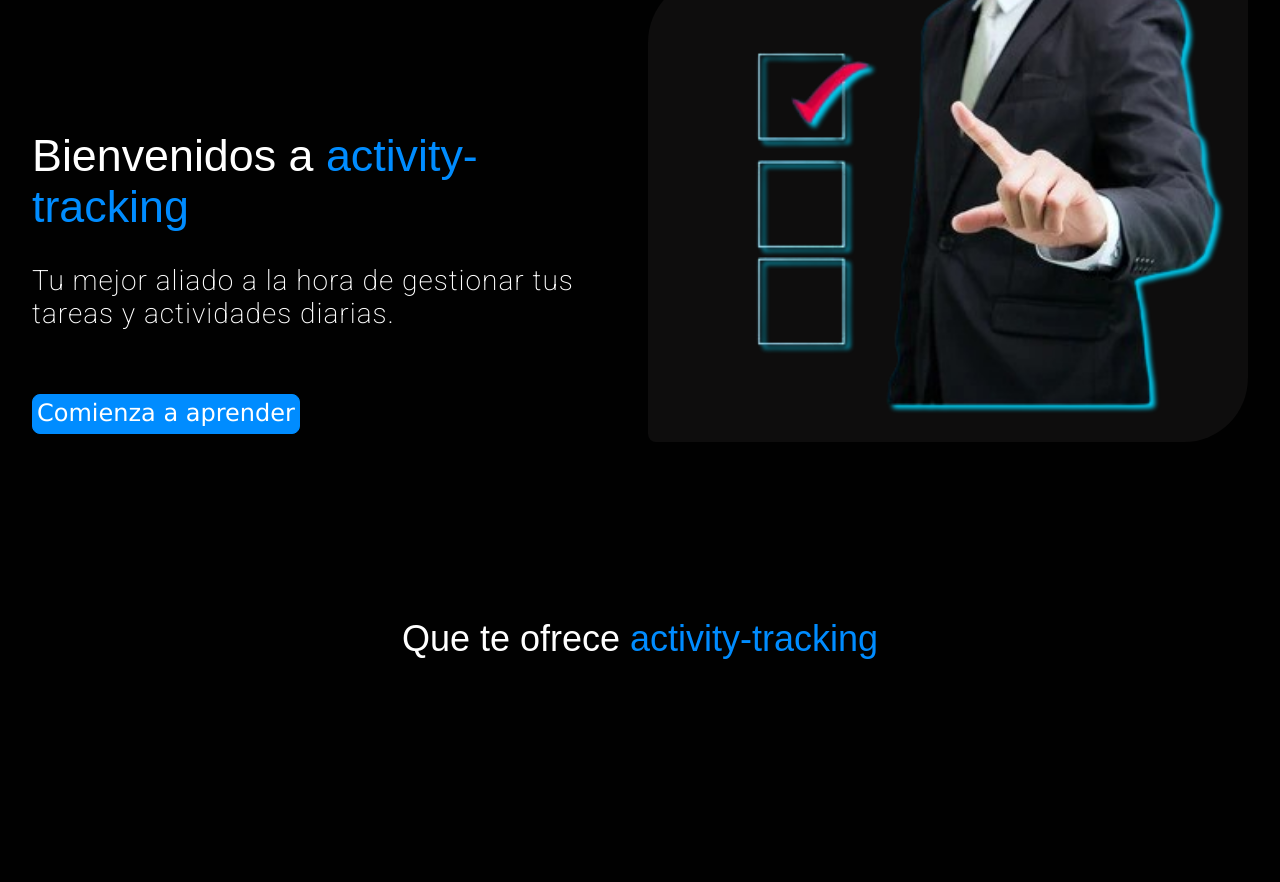
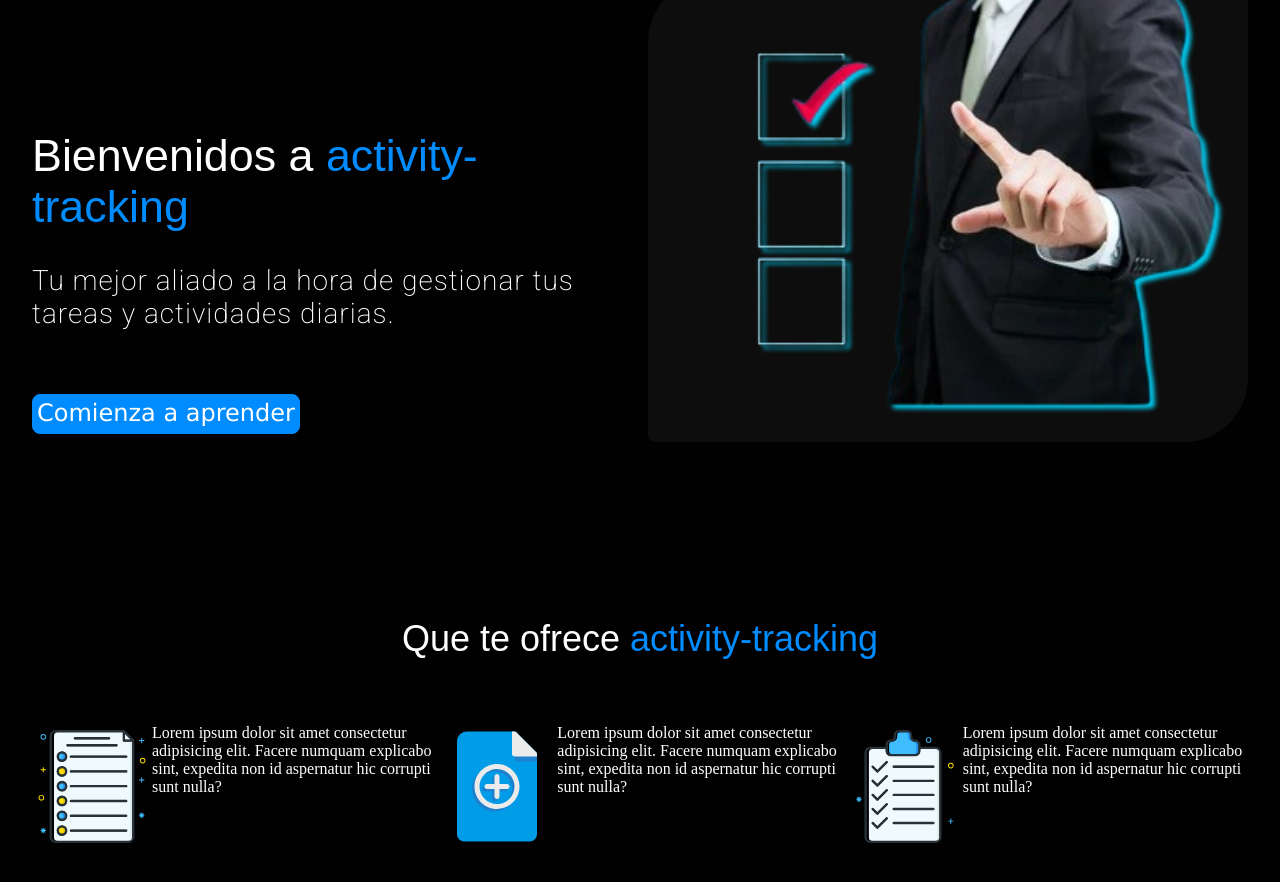
Before and after one commit to jonadeveloper/activity-tracking, a website: page index.html in a window 1280 px wide. Shown: the part 172-1054 px from the top of the page. Drawn offline with Linux system fonts and the light colour scheme.

Commit message:
creando estructura de seccion de caracteristicas y agregando nuevos assets. Se incrusta texto de prueba lorem ipsum

```diff
--- a/index.html
+++ b/index.html
@@ -37,10 +37,25 @@
     </section>
     <section id="activitiesFavourites">
         <h2>Que te ofrece <span>activity-tracking</span></h2>
-        <div>
-            <article></article>
-            <article></article>
-            <article></article>
+        <div class="charactestics">
+            <article>
+                <img src="./assets/svg/icons/test_102328.svg" alt="">
+                <!-- <h3>Planifica tus actividades y tareas</h3> -->
+                <p>Lorem ipsum dolor sit amet consectetur adipisicing elit. Facere numquam explicabo sint, expedita non
+                    id aspernatur hic corrupti sunt nulla?</p>
+            </article>
+            <article>
+                <img src="./assets/svg/icons/document_file_folders_more_new_create_add_plus_icon_250863.svg" alt="">
+                <!-- <h3>Crea nuevas tareas y/o actividades</h3> -->
+                <p>Lorem ipsum dolor sit amet consectetur adipisicing elit. Facere numquam explicabo sint, expedita non
+                    id aspernatur hic corrupti sunt nulla?</p>
+            </article>
+            <article>
+                <img src="./assets/svg/icons/checklist_102320.svg" alt="">
+                <!-- <h3>Seguimiento de tus actividades</h3> -->
+                <p>Lorem ipsum dolor sit amet consectetur adipisicing elit. Facere numquam explicabo sint, expedita non
+                    id aspernatur hic corrupti sunt nulla?</p>
+            </article>
         </div>
     </section>
 </body>
--- a/styles/styles.css
+++ b/styles/styles.css
@@ -122,3 +122,33 @@ button{
     font-weight: 100;
     color: white;
 }
+
+.charactestics{
+    margin: 4rem 2rem;
+    display: flex;
+    justify-content: space-evenly;
+    align-items: center;
+}
+
+.charactestics article{
+    width: 100%;
+    display: flex;
+    align-self: center;
+}
+
+.charactestics img{
+    width: 120px;
+    height: 125px;
+}
+
+.charactestics h3{
+    /* text-align: center; */
+    color: white;
+    font-family: "Roboto", serif;
+    font-weight: 400;
+    font-size: 1.2rem;
+}
+
+.charactestics p{
+    color: white;
+}
```
Also changed, not shown: assets/svg/icons/checklist-115859_115810.svg (added), assets/svg/icons/checklist_102320.svg (added), assets/svg/icons/clipboard_120835.svg (added), assets/svg/icons/cv_102350.svg (added), assets/svg/icons/document_file_folders_more_new_create_add_plus_icon_250863.svg (added), assets/svg/icons/test_102328.svg (added).
